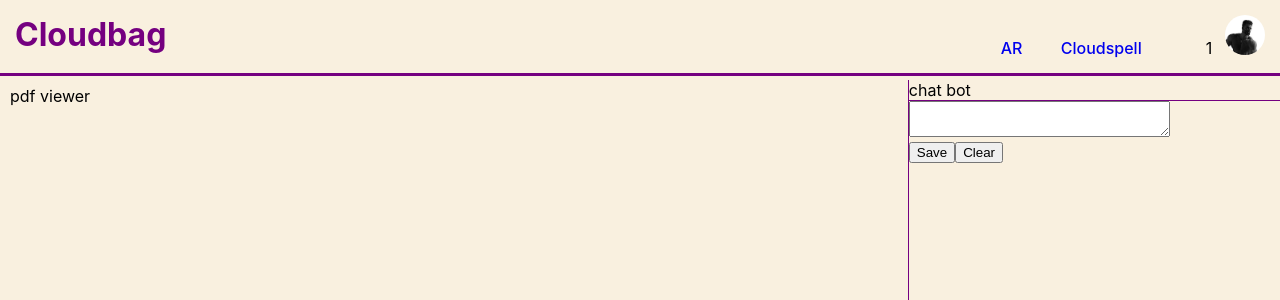
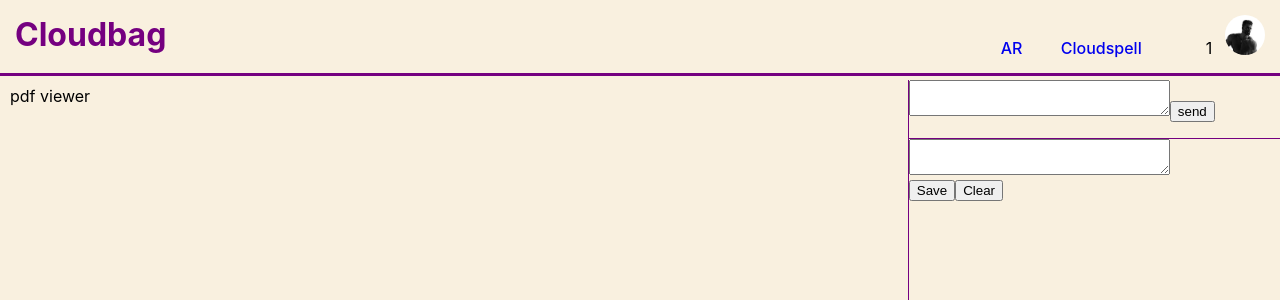
Before and after one commit to yadhukrishnasm/Cloudbag, a React (Create React App) app in the folder client/: page /main_homepage/1 in a window 1280 px wide. Shown: the top 300 px of the page. Built offline with nearby package versions, Linux system fonts and the light colour scheme.

Commit message:
created askai

```diff
--- a/client/src/modules/askai.js
+++ b/client/src/modules/askai.js
@@ -1,24 +1,29 @@
-import React, { useState } from 'react'
+import React, { useState } from 'react';
 
 export default function Askai() {
-    const [response , setResponse] = useState('');
+  const [response, setResponse] = useState('');
+  const [link , setlink] = useState('')
 
-    function sendQuestion(question){
+  function sendQuestion() {
+    const question = document.getElementById('note').value;
+    console.log(question);
+
     fetch('http://localhost:5000/askai', {
       method: 'POST',
       headers: { 'Content-Type': 'application/json' },
       body: JSON.stringify({ ques: question })
     })
-        .then((responseData) => {
-            console.log(responseData);
-            setResponse(responseData)
+      .then(response => response.json())
+      .then(data => {
+        console.log(data);
+        setResponse(data.answer);
+        setlink(data.imagelink);
       })
       .catch(error => {
         console.error('Error during saving note:', error);
       });
+
     }
-
-
 
   return (
     <div>
@@ -28,12 +33,12 @@
         cols="30"
         rows="2"
       ></textarea>
-      <button id='ques-search' onClick={ sendQuestion((e)=> e.target.value) }></button>
+      <button id='ques-search' onClick={sendQuestion}>send</button>
 
       <div className="container">
-        <p className="response">{ response }</p>
+        <p className="response">{response}</p>
+        {link && <img src={link} alt="Response Image"  height={250} width={250}/>}
       </div>
-
     </div>
-  )
+  );
 }
--- a/client/src/pages/homePage.js
+++ b/client/src/pages/homePage.js
@@ -2,8 +2,9 @@
 import { Notes } from '../modules/notes'
 import {Navbar} from '../components/navbar'
 import { useParams } from 'react-router-dom';
+import Askai from '../modules/askai';
 import './homepage.css'
-import Drawer from '../components/drawer';
+// import Drawer from '../components/drawer';
 
 const HomePage = () => {
   const { username } = useParams();
@@ -20,8 +21,7 @@
       <div className="sidebar">
         <div className="chat">
           <div id='chatbot'>
-          chat bot
-
+            <Askai />
           </div>
         </div>
         <div className="notes">
```
Also changed, not shown: 2 other files (tests, documents, lock files or other folders). Lines whose indentation alone changed are shown as unchanged.
